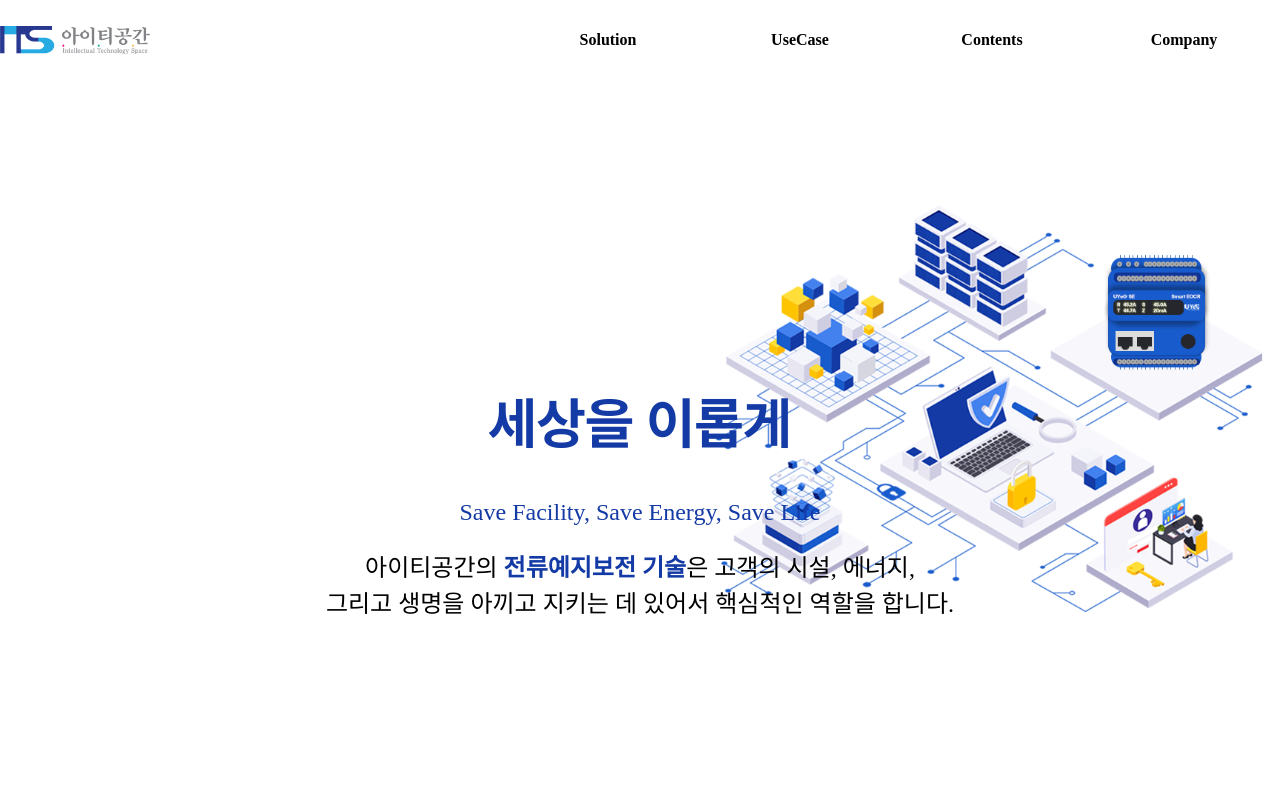
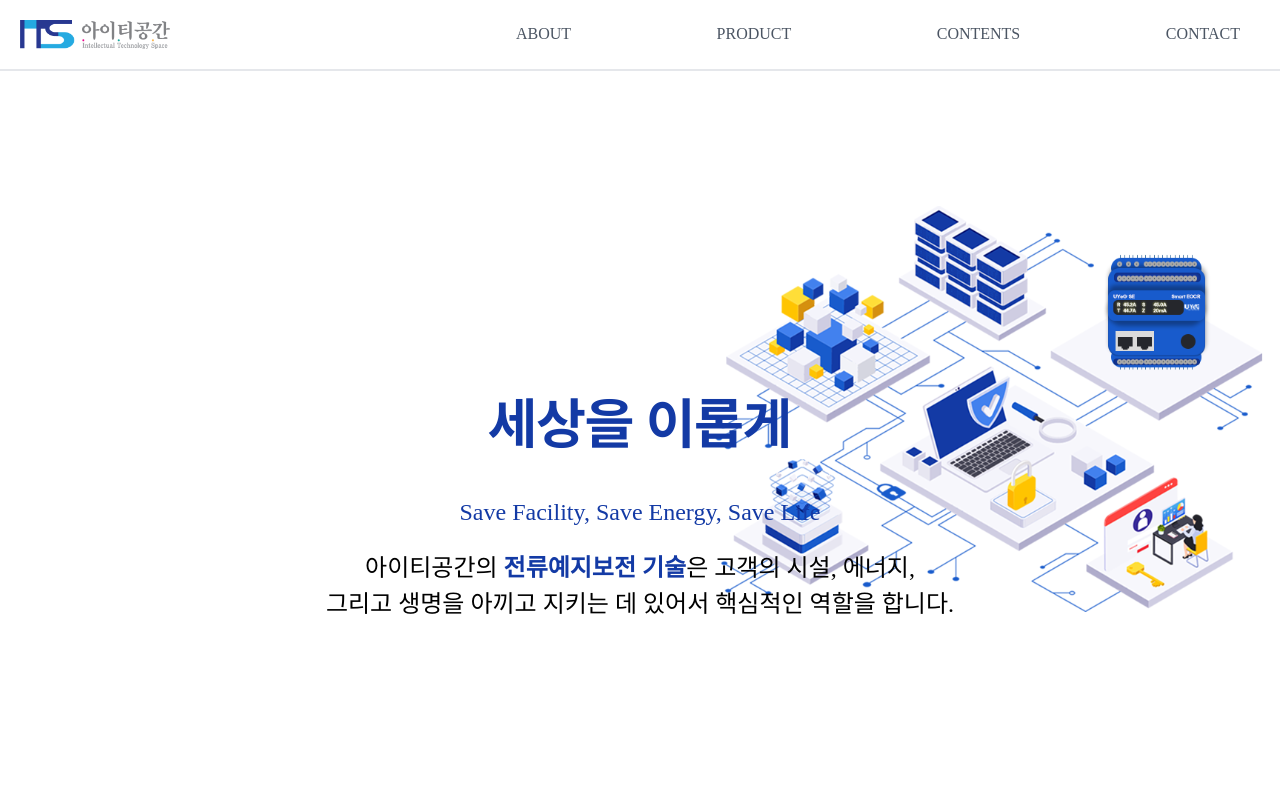
Before and after one commit to ITSROOM-HOMEPAGE/ITS_homepages, a React (Create React App) app: page / in a window 1280 px wide. Shown: the top 800 px of the page. Built offline with nearby package versions, Linux system fonts and the light colour scheme; a web font is replaced by a local one.

Commit message:
add header component with reactive version

```diff
--- a/src/layouts/pageHeader.js
+++ b/src/layouts/pageHeader.js
@@ -1,100 +1,38 @@
 import { Link } from "react-router-dom";
-import { Menu, Dropdown } from "antd";
+
 export default function PageHeader() {
-  const solutionMenu = (
-    <Menu>
-      <Menu.Item key="1" className="text-center">
-        <Link to="/solution/예지보전">예지보전</Link>
-      </Menu.Item>
-      <Menu.Item key="2" className="text-center">
-        <Link to="/solution/SmartEOCR">SmartEOCR</Link>
-      </Menu.Item>
-      <Menu.Item key="3" className="text-center">
-        <Link to="/solution/LUDA-lite">LUDA lite</Link>
-      </Menu.Item>
-    </Menu>
-  );
+  return (
+    <header className="w-full text-gray-600 body-font flex fixed border-b-2 bg-white">
+      <div className="container mx-auto flex flex-wrap p-5 flex-row justify-between ">
+        <img src="./logo.png" className="w-[150px]" alt="Logo" />
 
-  const contentsMenu = (
-    <Menu>
-      <Menu.Item key="1" className="text-center">
-        <Link to="/contents/자료실">자료실</Link>
-      </Menu.Item>
-      <Menu.Item key="2" className="text-center">
-        <Link to="/contents/공지사항">공지사항</Link>
-      </Menu.Item>
-      <Menu.Item key="3" className="text-center">
-        <Link to="/contents/blog">blog</Link>
-      </Menu.Item>
-    </Menu>
-  );
-
-  const companyMenu = (
-    <Menu>
-      <Menu.Item key="1" className="text-center">
-        <Link to="/company/about">about</Link>
-      </Menu.Item>
-      <Menu.Item key="2" className="text-center">
-        <Link to="/company/채용">채용</Link>
-      </Menu.Item>
-      <Menu.Item key="3" className="text-center">
-        <Link to="/company/오시는-길">오시는 길</Link>
-      </Menu.Item>
-    </Menu>
-  );
-
-  const dropdownOverlayStyle = {
-    marginTop: "-20px",
-  };
-
-  return (
-    <>
-      <div className="w-full flex items-center justify-center fixed bg-white">
-        <div className="w-[1500px] flex items-center h-20 text-[1rem] font-extrabold justify-between">
-          <div>
-            <img src="./logo.png" className="w-[150px]" alt="Logo" />
-          </div>
-          <div className="ml-auto flex h-full">
-            <Dropdown
-              overlay={solutionMenu}
-              trigger={["hover"]}
-              overlayStyle={dropdownOverlayStyle}
-            >
-              <Link
-                className="w-[192px] h-full flex items-center justify-center hover:text-[#4E43ED] hover:text-center "
-                to="/solution"
-              >
-                Solution
-              </Link>
-            </Dropdown>
-
-            <Link
-              className="w-[192px] h-full flex items-center justify-center hover:text-[#4E43ED]"
-              to="/UseCase"
-            >
-              UseCase
-            </Link>
-
-            <Dropdown overlay={contentsMenu} trigger={["hover"]}>
-              <Link
-                className="w-[192px] h-full flex items-center justify-center hover:text-[#4E43ED]"
-                to="/contents"
-              >
-                Contents
-              </Link>
-            </Dropdown>
-
-            <Dropdown overlay={companyMenu} trigger={["hover"]}>
-              <Link
-                className="w-[192px] h-full flex items-center justify-center hover:text-[#4E43ED]"
-                to="/company"
-              >
-                Company
-              </Link>
-            </Dropdown>
-          </div>
-        </div>
+        <nav className="md:ml-auto hidden sm:flex flex-wrap items-center text-base justify-between w-[60%]">
+          <Link
+            to="/about"
+            className="mr-5 cursor-pointer hover:text-[#4E43ED]"
+          >
+            ABOUT
+          </Link>
+          <Link
+            to="/product"
+            className="mr-5 cursor-pointer hover:text-[#4E43ED]"
+          >
+            PRODUCT
+          </Link>
+          <Link
+            to="/contents"
+            className="mr-5 cursor-pointer hover:text-[#4E43ED]"
+          >
+            CONTENTS
+          </Link>
+          <Link
+            to="/contact"
+            className="mr-5 cursor-pointer hover:text-[#4E43ED]"
+          >
+            CONTACT
+          </Link>
+        </nav>
       </div>
-    </>
+    </header>
   );
 }
--- a/src/views/index.js
+++ b/src/views/index.js
@@ -9,6 +9,10 @@ export default function View() {
       <PageHeader />
       <Routes>
         <Route path="/" element={<MainPage />} />
+        <Route path="/about" element={<MainPage />} />
+        <Route path="/product" element={<MainPage />} />
+        <Route path="/contents" element={<MainPage />} />
+        <Route path="/contact" element={<MainPage />} />
       </Routes>
       <Pagefooter />
     </div>
```
